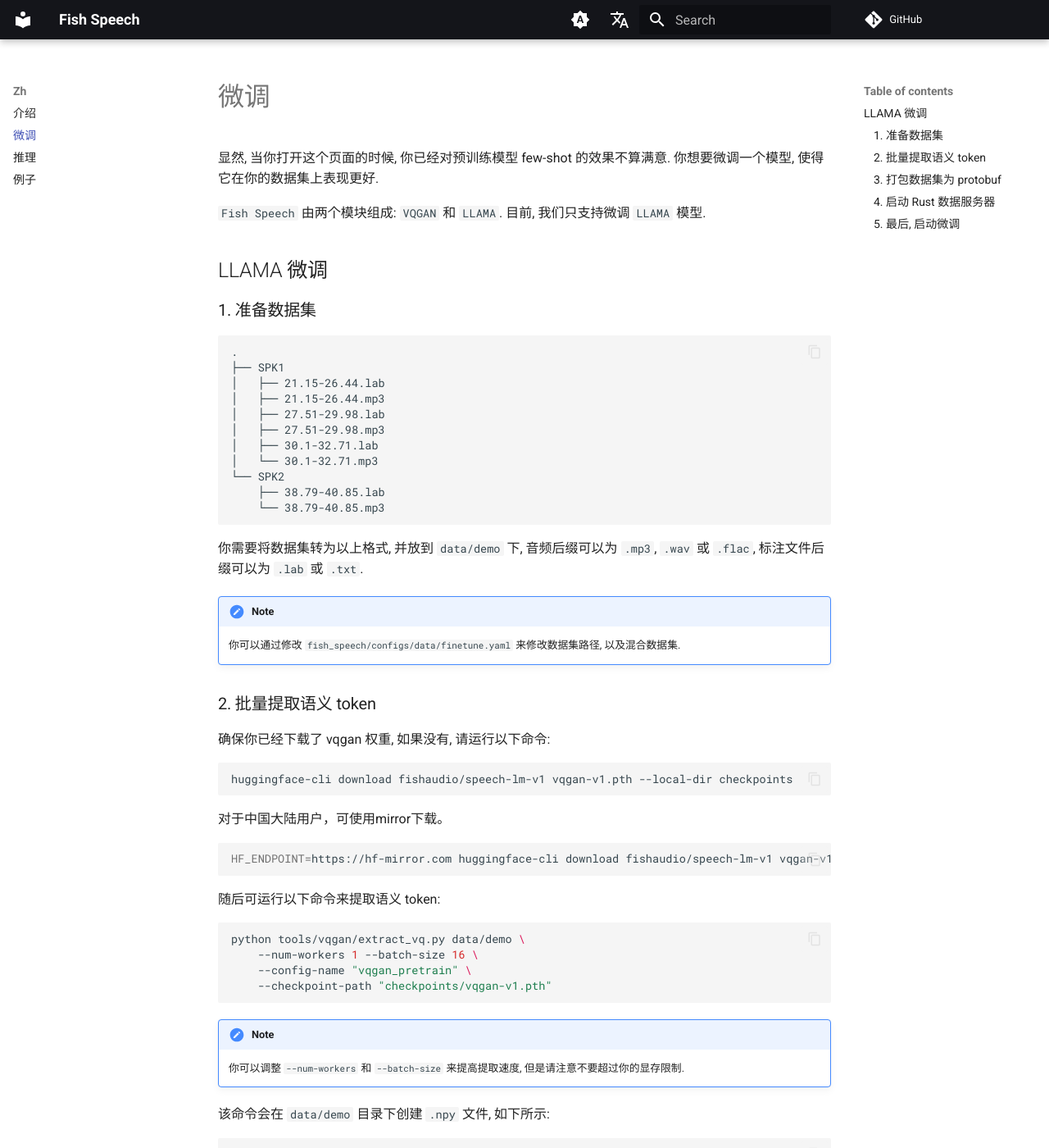
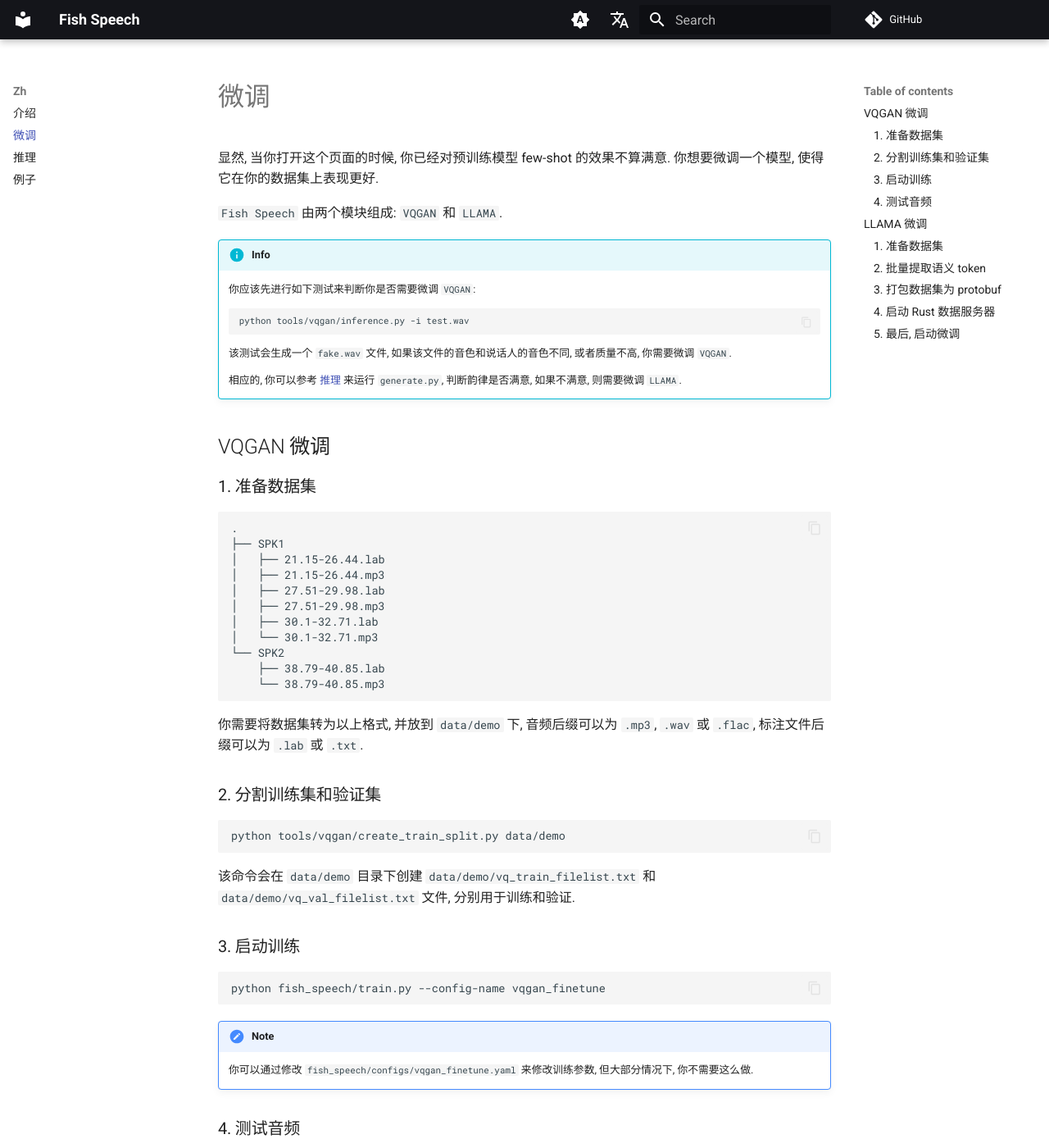
Before and after one commit to sitex/soft-fish-speech, an MkDocs documentation site: the page built from docs/zh/finetune.md, in a window 1280 px wide and 1400 px high. Shown: the whole window at 82% size. Built offline with MkDocs 1.6.1 and Material for MkDocs 9.7.7, drawn with Linux system fonts in a browser that asks for light colours; comment, search, counter and statistics services are not loaded; some of the changed text lies outside the part shown.

Commit message:
Update finetune document

````diff
--- a/docs/zh/finetune.md
+++ b/docs/zh/finetune.md
@@ -2,7 +2,63 @@
 
 显然, 当你打开这个页面的时候, 你已经对预训练模型 few-shot 的效果不算满意. 你想要微调一个模型, 使得它在你的数据集上表现更好.
 
-`Fish Speech` 由两个模块组成: `VQGAN` 和 `LLAMA`. 目前, 我们只支持微调 `LLAMA` 模型.
+`Fish Speech` 由两个模块组成: `VQGAN` 和 `LLAMA`.
+
+!!! info
+    你应该先进行如下测试来判断你是否需要微调 `VQGAN`:
+    ```bash
+    python tools/vqgan/inference.py -i test.wav
+    ```
+    该测试会生成一个 `fake.wav` 文件, 如果该文件的音色和说话人的音色不同, 或者质量不高, 你需要微调 `VQGAN`.
+
+    相应的, 你可以参考 [推理](../inference/) 来运行 `generate.py`, 判断韵律是否满意, 如果不满意, 则需要微调 `LLAMA`.
+
+## VQGAN 微调
+### 1. 准备数据集
+
+```
+.
+├── SPK1
+│   ├── 21.15-26.44.lab
+│   ├── 21.15-26.44.mp3
+│   ├── 27.51-29.98.lab
+│   ├── 27.51-29.98.mp3
+│   ├── 30.1-32.71.lab
+│   └── 30.1-32.71.mp3
+└── SPK2
+    ├── 38.79-40.85.lab
+    └── 38.79-40.85.mp3
+```
+
+你需要将数据集转为以上格式, 并放到 `data/demo` 下, 音频后缀可以为 `.mp3`, `.wav` 或 `.flac`, 标注文件后缀可以为 `.lab` 或 `.txt`.
+
+### 2. 分割训练集和验证集
+
+```bash
+python tools/vqgan/create_train_split.py data/demo
+```
+
+该命令会在 `data/demo` 目录下创建 `data/demo/vq_train_filelist.txt` 和 `data/demo/vq_val_filelist.txt` 文件, 分别用于训练和验证.
+
+### 3. 启动训练
+
+```bash
+python fish_speech/train.py --config-name vqgan_finetune
+```
+
+!!! note
+    你可以通过修改 `fish_speech/configs/vqgan_finetune.yaml` 来修改训练参数, 但大部分情况下, 你不需要这么做.
+
+### 4. 测试音频
+
+```bash
+python tools/vqgan/inference.py -i test.wav --checkpoint-path results/vqgan_finetune/checkpoints/step_000010000.ckpt
+```
+
+你可以查看 `fake.wav` 来判断微调效果.
+
+!!! note
+    你也可以尝试其他的 checkpoint, 我们建议你使用最早的满足你要求的 checkpoint, 他们通常在 OOD 上表现更好.
 
 ## LLAMA 微调
 ### 1. 准备数据集
@@ -25,6 +81,12 @@
 
 !!! note
     你可以通过修改 `fish_speech/configs/data/finetune.yaml` 来修改数据集路径, 以及混合数据集.
+
+!!! warning
+    建议先对数据集进行响度匹配, 你可以使用 [fish-audio-preprocess](https://github.com/fishaudio/audio-preprocess) 来完成这一步骤.
+    ```bash
+    fap loudness-norm demo-raw demo --clean
+    ```
 
 ### 2. 批量提取语义 token
 
````
Also changed, not shown: 2 other files.
